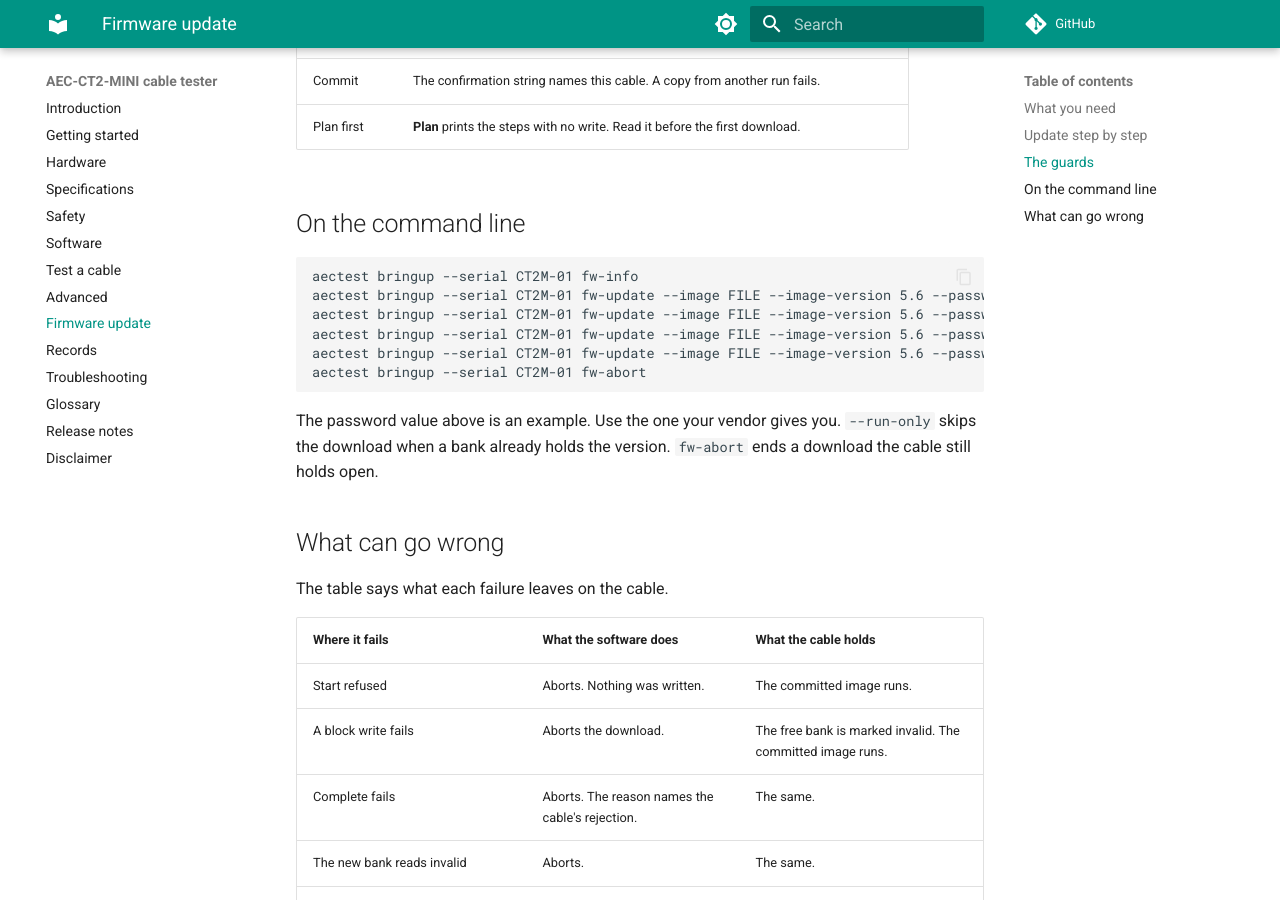
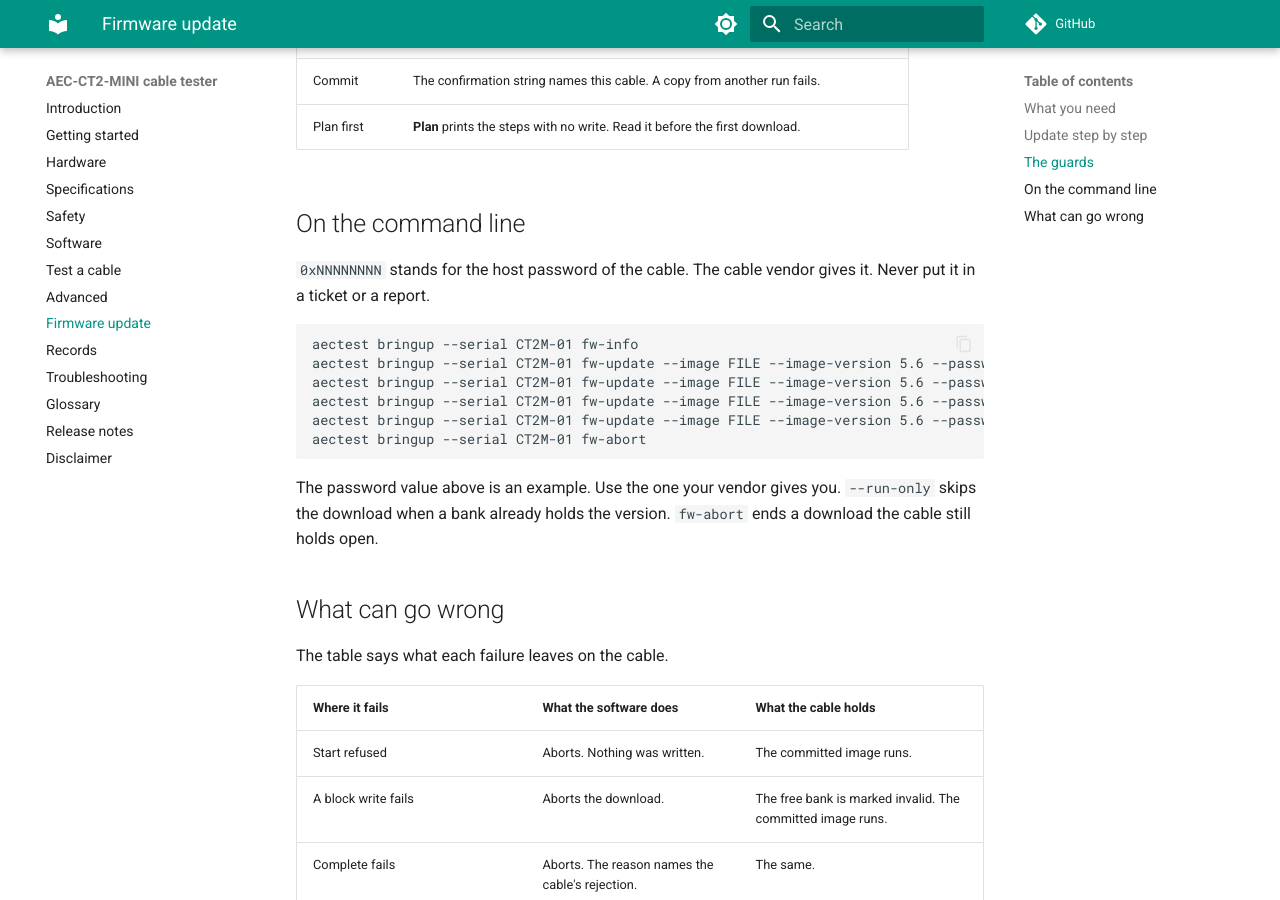
Before and after one commit to vppillai/aec-ct2-mini, an MkDocs documentation site: the page built from docs/firmware-update.md, in a window 1280 px wide and 900 px high, scrolled down 2448 px. Built offline with MkDocs 1.6.1 and Material for MkDocs 9.7.7, drawn with Linux system fonts in a browser that asks for light colours; comment, search, counter and statistics services are not loaded.

Commit message:
Docs and software 0.2.0: the host password value removed from the firmware page and the tool help; the page says the vendor gives it

````diff
--- a/docs/firmware-update.md
+++ b/docs/firmware-update.md
@@ -54,12 +54,14 @@ The software refuses a step when a guard fails. There is no override except for
 
 ## On the command line
 
+`0xNNNNNNNN` stands for the host password of the cable. The cable vendor gives it. Never put it in a ticket or a report.
+
 ```sh
 aectest bringup --serial CT2M-01 fw-info
-aectest bringup --serial CT2M-01 fw-update --image FILE --image-version 5.6 --password 0x00001011 --plan
-aectest bringup --serial CT2M-01 fw-update --image FILE --image-version 5.6 --password 0x00001011
-aectest bringup --serial CT2M-01 fw-update --image FILE --image-version 5.6 --password 0x00001011 --run-only --run-image
-aectest bringup --serial CT2M-01 fw-update --image FILE --image-version 5.6 --password 0x00001011 --run-only --commit --confirm 'COMMIT CRD0000000000001'
+aectest bringup --serial CT2M-01 fw-update --image FILE --image-version 5.6 --password 0xNNNNNNNN --plan
+aectest bringup --serial CT2M-01 fw-update --image FILE --image-version 5.6 --password 0xNNNNNNNN
+aectest bringup --serial CT2M-01 fw-update --image FILE --image-version 5.6 --password 0xNNNNNNNN --run-only --run-image
+aectest bringup --serial CT2M-01 fw-update --image FILE --image-version 5.6 --password 0xNNNNNNNN --run-only --commit --confirm 'COMMIT CRD0000000000001'
 aectest bringup --serial CT2M-01 fw-abort
 ```
 
````
Also changed, not shown: 1 other file.
